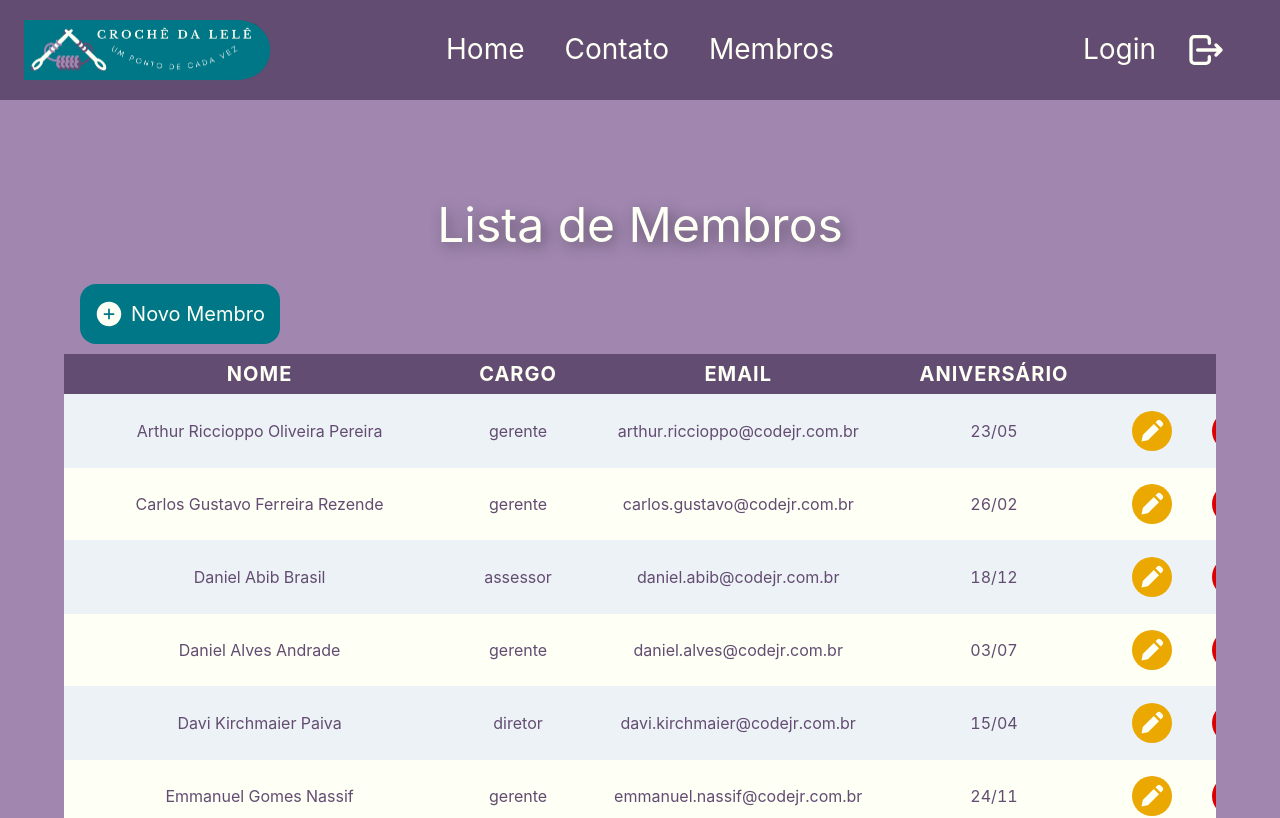
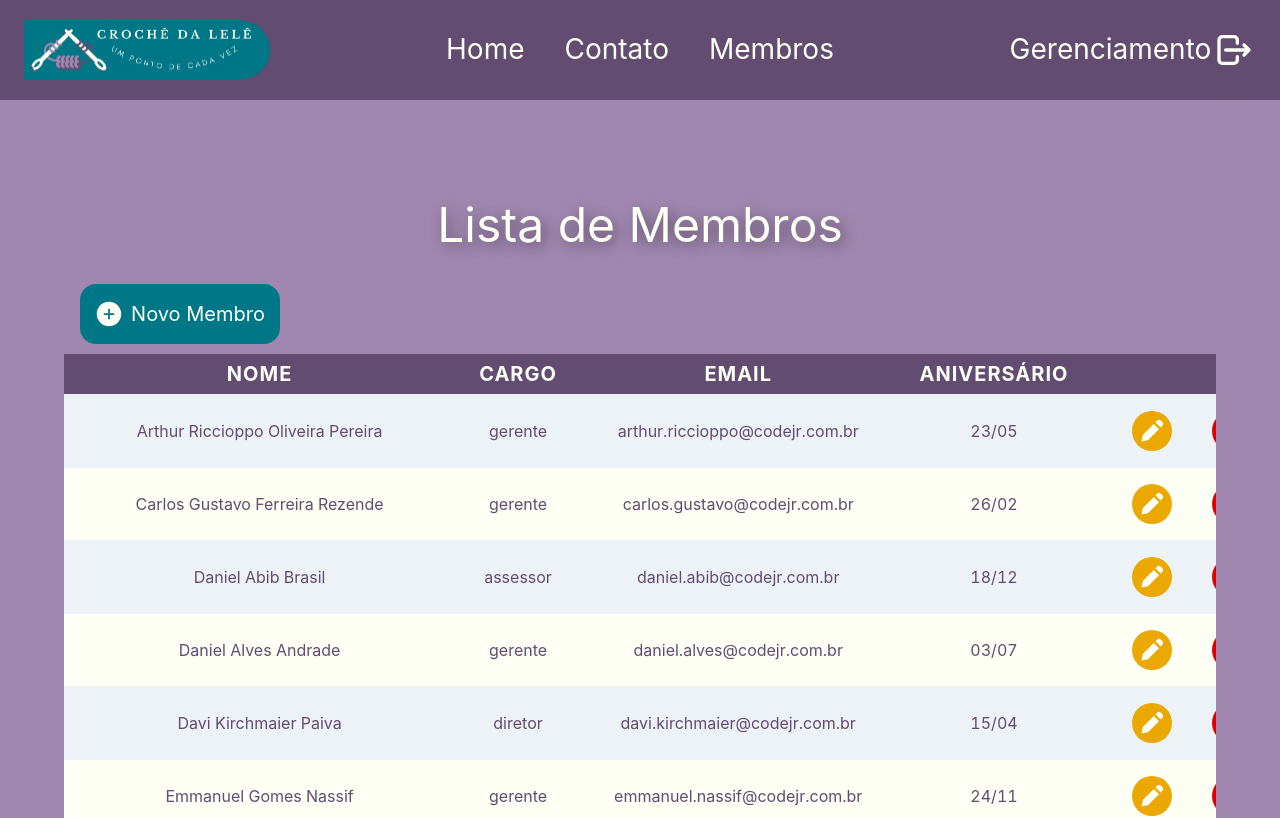
Before and after one commit to yamashita-tiemi/croche_da_lele, a Next.js app: page /admin in a window 1280 px wide. Shown: the top 818 px of the page. Built offline with nearby package versions, Linux system fonts and the light colour scheme; data requests are answered from the project's data file.

Commit message:
adjusts in navbar

```diff
--- a/src/components/Navbar/index.tsx
+++ b/src/components/Navbar/index.tsx
@@ -57,13 +57,13 @@ export function Navbar({ login, href, children }: NavbarProps) {
                     "none",
                     "none",
                     "none",
-                    "flex",
+                    "none",
                     "flex",
                     "flex"
                 ]}
             >
                 <Link as={NextLink} href={href} color='lilac'>
-                    <TitleNavbar title={login} size={"28px"} color={''} />
+                    <TitleNavbar title={login} size={"28px"}/>
                 </Link>
                 {children}
             </Flex>
@@ -72,7 +72,7 @@ export function Navbar({ login, href, children }: NavbarProps) {
                 "flex",
                 "flex",
                 "flex",
-                "none",
+                "flex",
                 "none",
                 "none"
             ]}>
@@ -95,7 +95,7 @@ export function Navbar({ login, href, children }: NavbarProps) {
                             <ButtonSidebar href={'/'} title={'Home'}/>
                             <ButtonSidebar href={'/contato'} title={'Contato'}/>
                             <ButtonSidebar href={'/membros'} title={'Membros'}/>
-                            <ButtonSidebar href={'/login'} title={'Login'}/>
+                            <ButtonSidebar href={href} title={login}/>
                         </DrawerBody>
                     </DrawerContent>
                 </Drawer>
--- a/src/pages/admin.tsx
+++ b/src/pages/admin.tsx
@@ -9,7 +9,7 @@ export default function Membros() {
       <Stack
         spacing={0}
       >
-        <Navbar login={"Login"} href={"/login"} children={<IconLogOut/>}></Navbar>
+        <Navbar login={"Gerenciamento"} href={"/admin"} children={<IconLogOut/>}></Navbar>
         <SectionAdmin></SectionAdmin>
         <Footer></Footer>
       </Stack>
```
